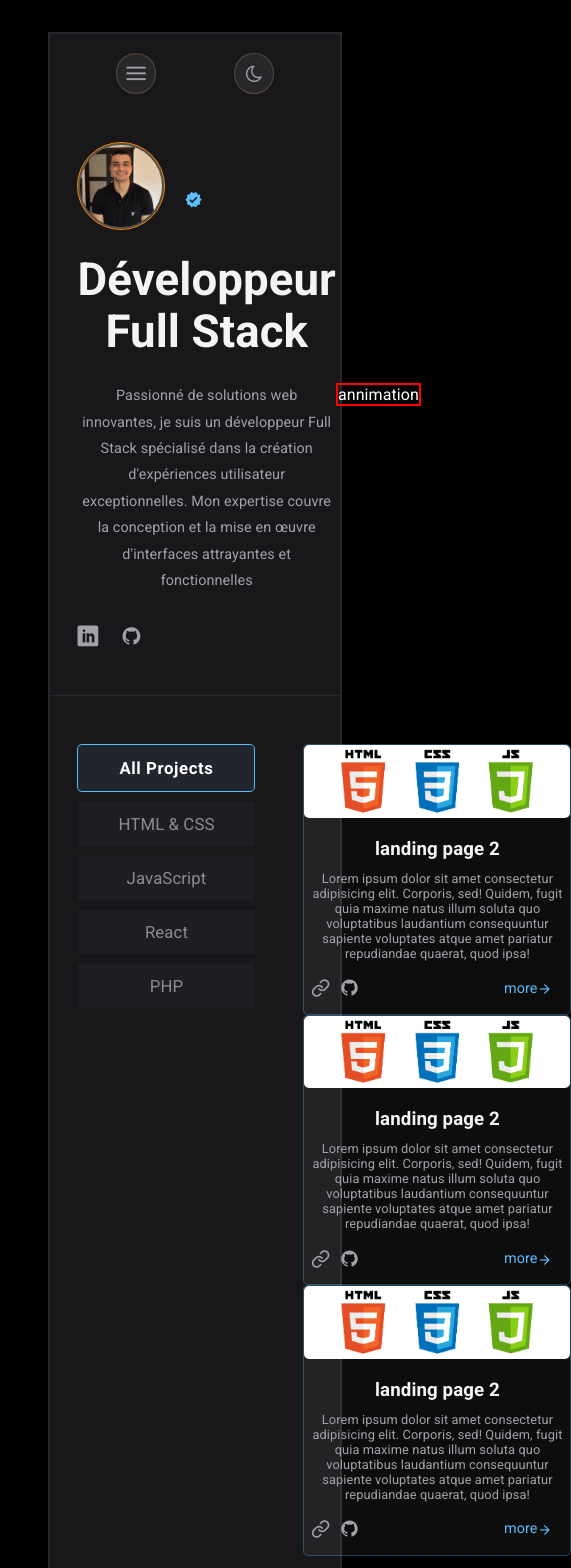
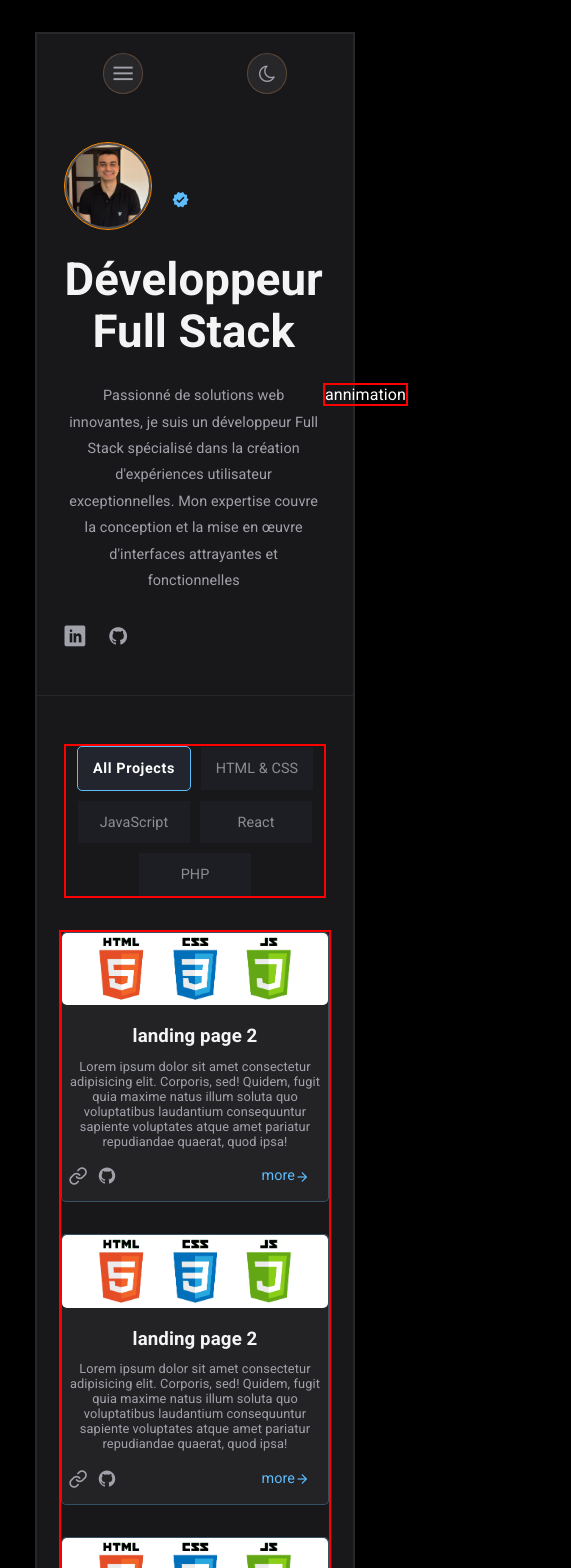
Before and after one commit to bilelmahmoud/Portfolio, a React (Vite) app: page / in a window 390 px wide. Shown: the top 1568 px of the page, 571 px wide, since content can reach past the window. Built offline with nearby package versions, Linux system fonts and the light colour scheme.

Commit message:
Optimiser le responsive mobile pour les cartes et les boutons

```diff
--- a/src/components/3-main/Main.jsx
+++ b/src/components/3-main/Main.jsx
@@ -5,7 +5,7 @@ const Main = () => {
 
   return (
     <main className='flex'>
-          <section className='  left-section flex'>
+          <section className=' border  left-section flex'>
                   <button className='active'>All Projects</button>
                   <button>HTML & CSS </button>
                   <button>JavaScript</button>
@@ -13,10 +13,10 @@ const Main = () => {
                   <button>PHP</button>
           </section>
 
-          <section className='right-section'>
+          <section className='border flex right-section'>
 
 
-          {["aa", "bb", "cc"].map((item) => {
+          {["aa", "bb", "cc", 1 , 7].map((item) => {
 
             return(
               <article key={item}  className='card'>
--- a/src/components/3-main/main.css
+++ b/src/components/3-main/main.css
@@ -10,7 +10,7 @@ table of contents
 */
 
 main.flex{
-   gap: 3rem;
+   gap: 2rem;
    align-items: start;
 }
 
@@ -113,6 +113,34 @@ opacity: 1;
 ===============================
 */
 
-main section.right-section {
-   /* flex-grow: 1; */
+
+
+main section.right-section.flex {
+   justify-content: center;
+   flex-wrap: wrap;
+   column-gap: 16px;
+   row-gap: 2rem;
 }
+
+@media (max-width: 600px) {
+    main.flex{
+        flex-direction: column;
+        gap: 2rem;
+        align-items: center;
+     }
+     main section.left-section.flex {
+        flex-direction: row;
+        flex-wrap: wrap;
+        gap: 10px;
+        justify-content: center;
+     }
+
+     main section.left-section.flex button{
+        width: 7rem;
+        padding: 0.8rem 0;
+        text-align: center;
+        font-size: 0.9rem;
+
+    }
+
+  }
--- a/src/index.css
+++ b/src/index.css
@@ -4,6 +4,9 @@
 html{
   font-family: 'Roboto', sans-serif;
   letter-spacing: 0.1px;
+  scroll-behavior: smooth;
+  box-sizing: border-box;
+
 }
 
 html {box-sizing: border-box;}
@@ -43,7 +46,7 @@ body{
 }
 .container{
   border: 2px solid var(--border);
-  width: 80%;
+  /* width: 80%; */
   margin-left: auto;
   margin-right: auto;
   background: var(--secondary);
@@ -94,7 +97,7 @@ button:active{
 @media (max-width: 1000px) {
   .container{
    --container-padding: 1.7rem;
-    width: 90%;
+    width: 98%;
     padding: 0 var(--container-padding);
   }
   .divider{
```
